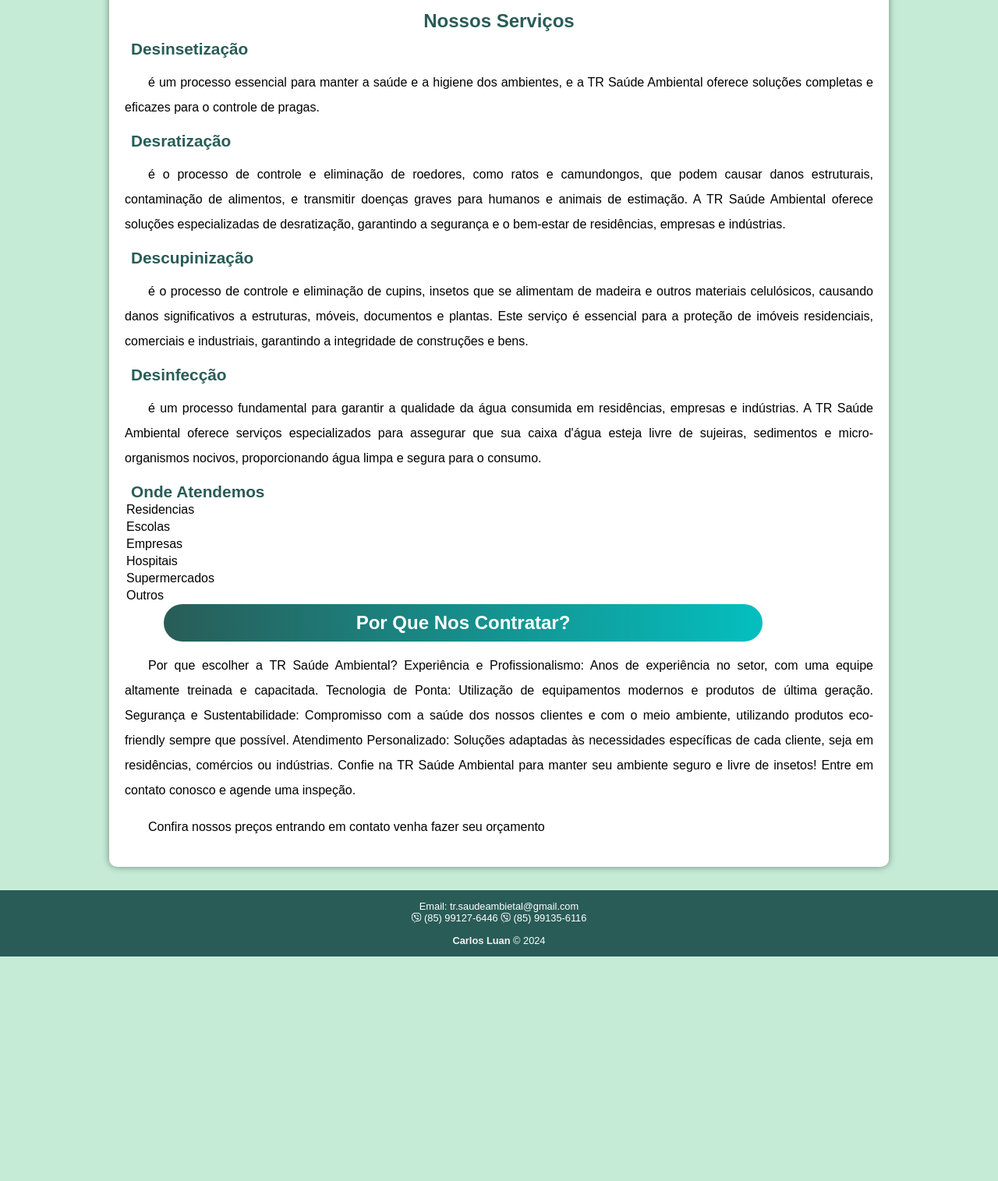
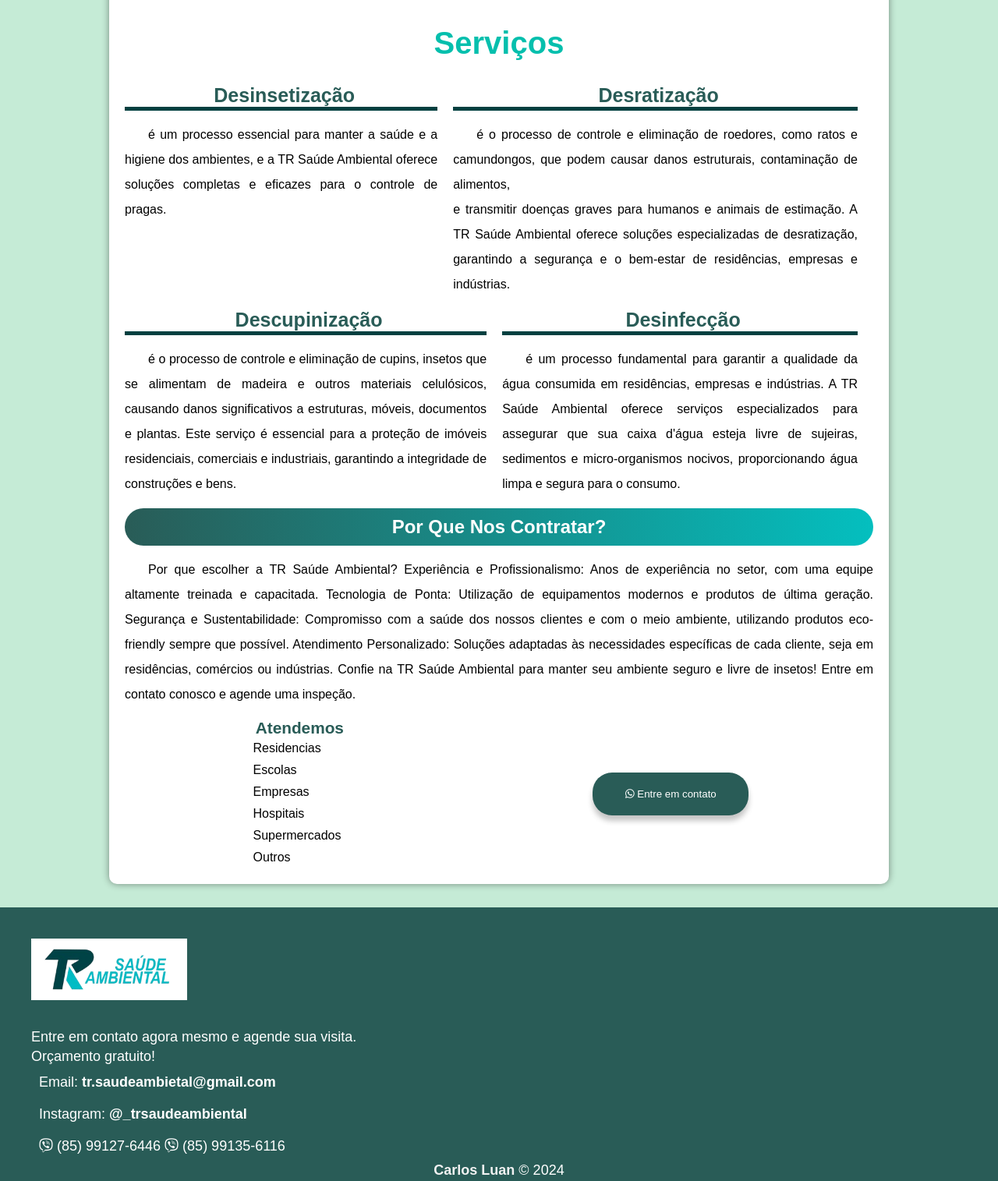
Before and after one commit to luanslw-dev/uma-pagina, a plain HTML site: page index.html in a window 1280 px wide. Shown: the part 578-2093 px from the top of the page at 78% size. Before the commit the page ends 1805 px from the top, so only its background shows below. Drawn offline with Linux system fonts and the light colour scheme; files that its build step writes are made by us from their sources; a script that the page names is missing.

Commit message:
novamente

```diff
--- a/index.html
+++ b/index.html
@@ -17,6 +17,7 @@
 <body>
 
     <header>
+
        <div class="flex">
         <div class="logo">
 <img src="imagens/logo.png" alt="">
@@ -24,17 +25,12 @@
 <ul class="comunicacao">
     <li><span>Email:</span> tr.saudeambietal@gmail.com</li>
     <li><i class="fab fa-viber"></i> (85) 99127-6446 <i class="fab fa-viber"></i> (85) 99135-6116</li>
-
 </ul>
-        </div class="flex">
+        </div >
        <img class="familia" src="imagens/site.jpg" alt="">
     </div>
     </header>
-   <div class="contato">
-    <button class="bnt"> <a href="https://wa.me/5585991276446" target="_blank">
-        <i class="fab fa-whatsapp"></i>
-    Entre em contato</a></button>
-   </div>
+
     <main>
 
 
@@ -48,24 +44,25 @@
             competentes. Nosso compromisso é com a satisfação do cliente, assegurando ambientes saudáveis e
             protegidos.</p>
     </div>
-    <h1>Nossos Serviços</h1>
-    <div class="container">
+    <h1> Serviços</h1>
+    <div class="container-text">
+    <div class="container-texto">
         <h2> Desinsetização</h2>
        <p>é um processo essencial para manter a saúde e a higiene dos ambientes, e a
             TR Saúde Ambiental oferece soluções completas e eficazes para o controle de pragas.</p>
     </div>
 
-    <div class="container">
+    <div class="container-texto">
         <h2> Desratização</h2>
         <p >  é o processo de controle e eliminação de roedores, como ratos e camundongos,
-            que podem causar danos estruturais, contaminação de alimentos, e transmitir doenças graves para
+            que podem causar danos estruturais, contaminação de alimentos,<br> e transmitir doenças graves para
             humanos e animais de estimação. A TR Saúde Ambiental oferece soluções especializadas de
             desratização, garantindo a segurança e o bem-estar de residências, empresas e indústrias.</p>
+    </div>
+</div>
+<div class="container-text">
 
-
-    </div>
-
-    <div class="container">
+    <div class="container-texto">
         <h2> Descupinização </h2>
         <p > é o processo de controle e eliminação de cupins, insetos que se alimentam
             de madeira e outros materiais celulósicos, causando danos significativos a estruturas, móveis,
@@ -73,31 +70,15 @@
             industriais, garantindo a integridade de construções e bens.</p>
     </div>
 
-    <div class="container">
+
+    <div class="container-texto">
         <h2> Desinfecção </h2>
         <p >é um processo fundamental para garantir a
             qualidade da água consumida em residências, empresas e indústrias. A TR Saúde Ambiental oferece
             serviços especializados para assegurar que sua caixa d'água esteja livre de sujeiras, sedimentos e
             micro-organismos nocivos, proporcionando água limpa e segura para o consumo.</p>
-
-
         </div>
-
-    <div class="container">
-        <h2>Onde Atendemos</h2>
-       <ul class="atendimentos">
-        <li>Residencias</li>
-        <li>Escolas</li>
-        <li>Empresas</li>
-        <li>Hospitais</li>
-        <li>Supermercados</li>
-        <li>Outros</li>
-       </ul>
-
-
     </div>
-
-
     <div class="contratar">
         <h1>Por que nos contratar?</h1>
 
@@ -113,9 +94,32 @@
             Confie na TR Saúde Ambiental para manter seu ambiente seguro e livre de insetos! Entre em contato
             conosco e agende uma inspeção.</p>
 
-            <p>Confira nossos preços entrando em contato venha fazer seu orçamento </p>
+
 
     </div>
+
+<div class="container">
+
+    <div class="container-antendimentos">
+        <h2>Atendemos</h2>
+       <ul class="atendimentos">
+        <li>Residencias</li>
+        <li>Escolas</li>
+        <li>Empresas</li>
+        <li>Hospitais</li>
+        <li>Supermercados</li>
+        <li>Outros</li>
+       </ul>
+
+
+    </div>
+    <div class="contato">
+        <button class="bnt"> <a href="https://wa.me/5585991276446" target="_blank">
+            <i class="fab fa-whatsapp"></i>
+        Entre em contato</a></button>
+       </div>
+    </div>
+
 
 
 
@@ -124,10 +128,16 @@
 
     </main>
 
-    <footer id="contato">
+    <footer >
+
          <div class="contatos">
+        <img class="logo-footer" src="imagens/logo.png" alt="">
+        <p>Entre em contato agora mesmo e agende sua visita.</p>
+        <p>Orçamento gratuito!</p>
+
             <ul >
-                <li><span>Email:</span> tr.saudeambietal@gmail.com</li>
+                <li><span>Email:</span> <a href="mailto:tr.saudeambietal@gmail.com">tr.saudeambietal@gmail.com</a></li>
+                <li><span>Instagram:</span> <a href="https://www.instagram.com/trsaudeambiental/?igsh=Y3I0Z3NnMTZ2a2g1" target="_blank">@_trsaudeambiental</a></li>
                 <li><i class="fab fa-viber"></i> (85) 99127-6446 <i class="fab fa-viber"></i> (85) 99135-6116</li>
             </ul>
         </div>
--- a/src/style.css
+++ b/src/style.css
@@ -9,16 +9,12 @@
 
 button.bnt {
         border-radius: 25px;
-        font-weight: bold;
-        position: fixed;
-        top: 0;
         width:200px;
         padding: 15px 0;
-        z-index: 1000; /* Para garantir que o menu fique acima do conteúdo */
         background-color: var(--cor5);
         padding: 20px;
         box-shadow: 0px 7px 7px rgba(0, 0, 0, 0.233);
-        animation: flutuar 2s ease-in-out infinite alternate;
+
 
 }
 button.bnt a{
@@ -28,14 +24,7 @@ button.bnt a{
 
 
 
-@keyframes flutuar{
-    0%{
-        top: 0;
-    }
-    100%{
-        top: 30px;
-    }
-}
+
 
 
 * {
@@ -61,7 +50,7 @@ button.bnt a{
 div.flex{
     display: flex;
     align-items: center;
-    justify-content: space-between;
+    justify-content: space-around;
 }
 div.logo img{
     width: 400px;
@@ -90,11 +79,11 @@ div.container_inicio p{
     font-size: 1.2em;
 }
 
-div.container ul.atendimentos li{
-
+div.container-antendimentos ul.atendimentos li{
+  padding: 5px 4%;
    list-style: none;
 
-   padding: 2px;
+
 }
 
 header {
@@ -152,19 +141,36 @@ main strong {
     font-weight: bold;
 }
 
-main a {
+main > a {
     text-decoration: none;
     font-weight: bold;
     color: var(--cor5);
     background-color: var(--cor1);
     padding: 2px 6px;
 }
+div.container-text{
+   display: flex;
+
+}
+div.container-texto{
+    margin-right: 20px;
+
+    text-align: justify;
+
+}
+div.container-texto h2{
+    text-align: center;
+    border-bottom: 5px solid var(--cor0);
+    font-size: 25px;
+    font-weight: bold;
+}
 
 
 
-
-div.container1 {
+div.container {
     display: flex;
+    align-items: center;
+ justify-content: space-around;
     }
 
 
@@ -202,14 +208,34 @@ main p {
 footer {
     background-color: var(--cor5);
     color: white;
-    text-align: center;
+  padding: 10px;
     font-size: 0.8em;
-  padding: 1em;
+ height: 400px;
+ font-size: 18px;
 
 }
 
+footer div.contatos{
+    margin-left: 30px;
+    margin-top: 30px;
+
+}
+footer .contatos ul li{
+    list-style: none;
+    padding: 10px;
+}
+.contatos p{
+    line-height: 25px;
+}
+
+.logo-footer{
+    background-color: white;
+    width: 200px;
+  margin-bottom: 30px;
+}
+
 #footer{
-    margin-top: 1.1em;
+   text-align: center;
 
 }
 
@@ -276,14 +302,14 @@ div.conteudo h4{
 }
 
   /* Configurações adicionais para responsividade */
-  @media (max-width: 669px) {
+  @media (max-width: 1020px) {
 
     .conteudo-container {
       flex-direction: column;
       width: 300px;
     }
-    article div.conteudo-container {
-
+    div.container-text {
+        flex-direction: column;
     }
     div.flex{
         flex-direction: column;
@@ -294,13 +320,17 @@ div.conteudo h4{
         width: 380px;
 
     }
+
+
   }
 
 
  article > h1{
     text-align: center;
-    padding: 10px;
+    padding: 30px;
     text-transform:capitalize;
+    font-size: 40px;
+    color: #04BFAD;
  }
 
  .comunicacao  {
@@ -345,14 +375,14 @@ div.conteudo h4{
     border: 1px solid var(--cor5);
     transform: scale(1.3);
 }
+div.contratar{
 
+}
 
 div.contratar >h1{
     background: linear-gradient(to right,var(--cor5), var(--cor1)), var(--cor1);
     padding: 10px;
-    width: 60vw;
     color: white;
     border-radius: 30px;
-    margin-left: 50px;
     text-transform: capitalize;
 }
```
Lines whose indentation alone changed are shown as unchanged.
